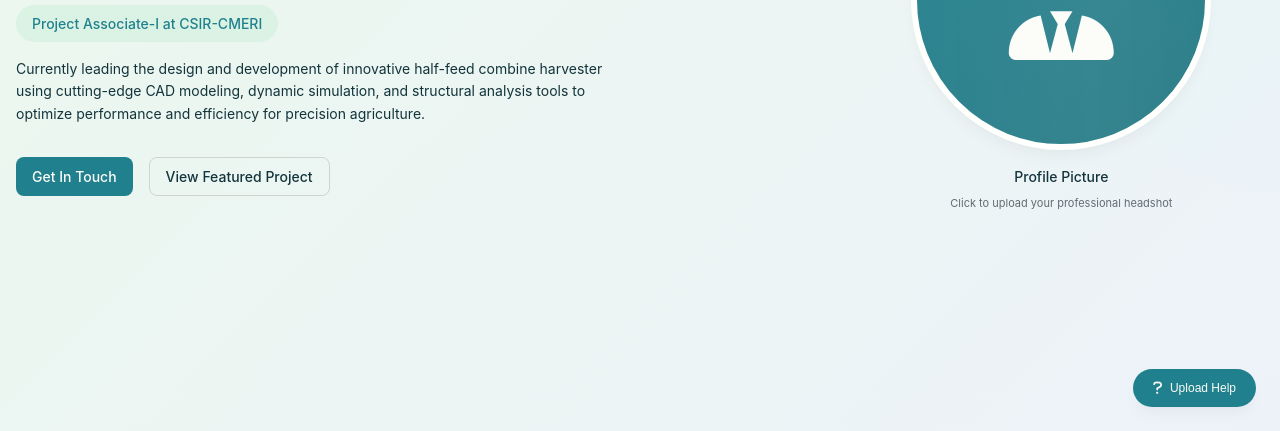
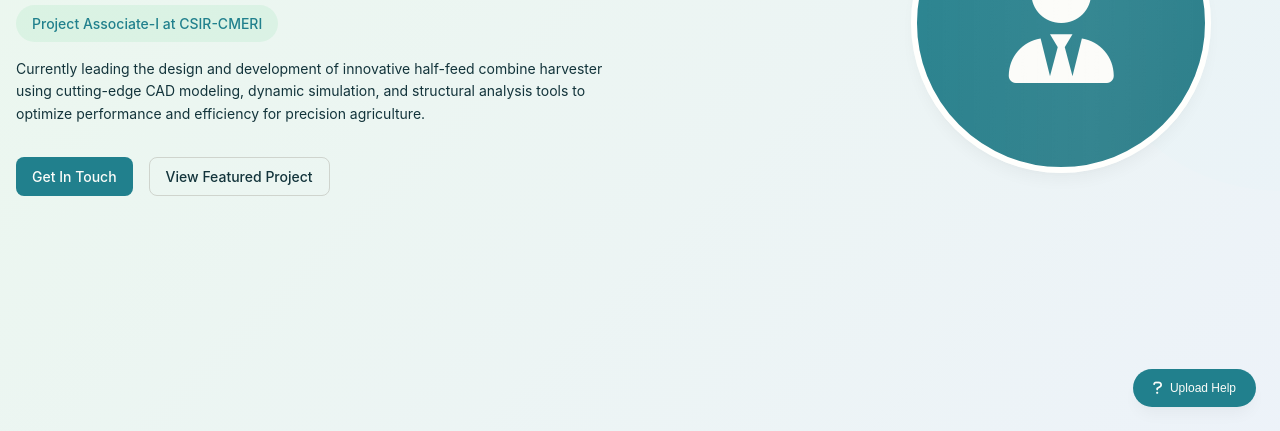
Before and after one commit to jdburman34/jdburmanportfolio, a plain HTML site: page index.html in a window 1280 px wide. Shown: the part 369-800 px from the top of the page. Drawn offline with Linux system fonts and the light colour scheme; a web font is replaced by a local one.

Commit message:
Update index.html

```diff
--- a/index.html
+++ b/index.html
@@ -59,8 +59,8 @@
                             </div>
                         </div>
                         <div class="profile-info">
-                            <p>Profile Picture</p>
-                            <small>Click to upload your professional headshot</small>
+                            <p></p>
+                            <small></small>
                         </div>
                     </div>
                 </div>
```
